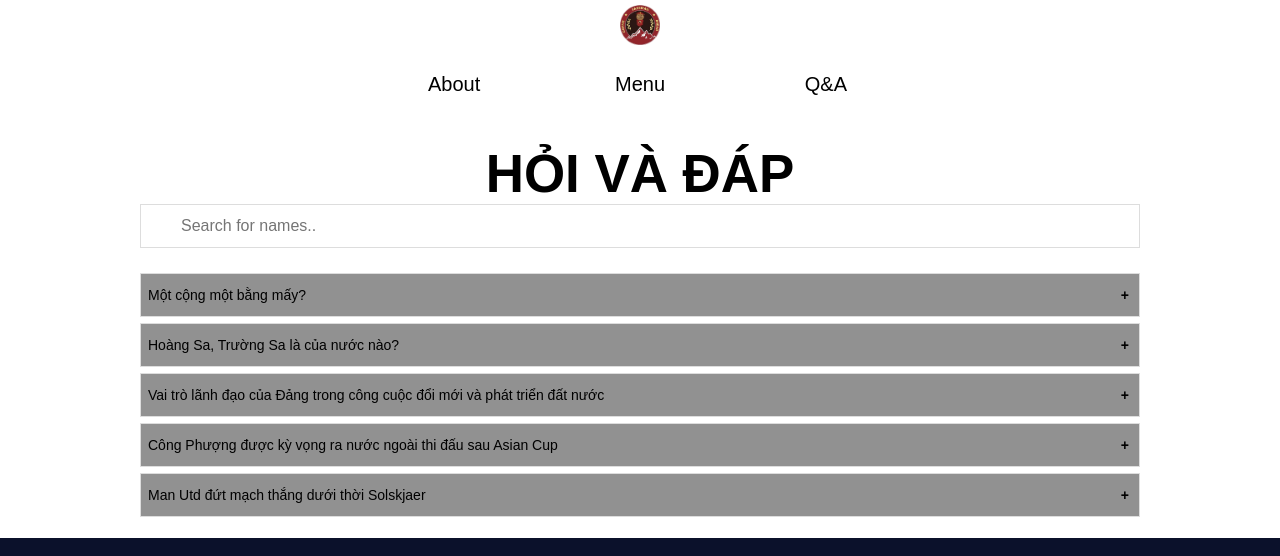
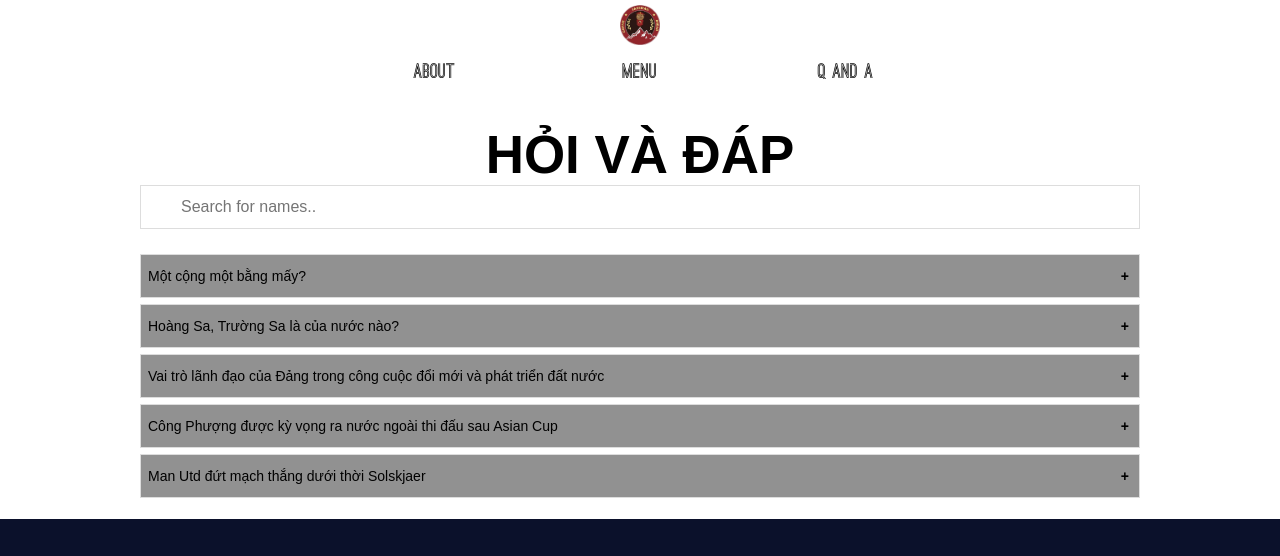
Before and after one commit to dungbong/coffee-shop-website, a plain HTML site: page Q&A.html in a window 1280 px wide. Shown: the top 556 px of the page. Drawn offline with Linux system fonts and the light colour scheme.

Commit message:
fixed menu bar

```diff
--- a/Q&A.html
+++ b/Q&A.html
@@ -14,7 +14,7 @@
 
 <body class="bg">
     <div class="logo_bar">
-        <a href="file:///Users/dungbong/Desktop/coffee_shop_website/index.html"><img src="img/logo.jpg" width="40" height="40"></a>
+        <a href="index.html"><img src="img/logo.jpg" width="40" height="40"></a>
     </div>
 
     <div class="dropup">
@@ -27,11 +27,13 @@
         </div>
     </div>
 
-    <ul class="nav" id="myNav">
-        <li><a class="effect-underline" href="./index.html">About</a></li>
-        <li><a class="effect-underline" href="#">Menu</a></li>
-        <li><a class="effect-underline" href="./Q&A.html">Q&A</a></li>
-    </ul>
+   <div class="menu" id="sticky_menu">
+        <ul>
+            <li><a class="underline" href="index.html">About</a></li>
+            <li><a class="underline" href="menu.html">Menu</a></li>
+            <li><a class="underline" href="Q&A.html">Q and A</a></li>
+        </ul>
+    </div>
 
     <br>
     <h2 style="text-align: center; font-size: 14mm" class="p-style"">HỎI VÀ ĐÁP</h2>
```
Also changed, not shown: coffee.html (+4 -4 lines), index.html (+4 -4 lines), menu.html (+4 -4 lines).
